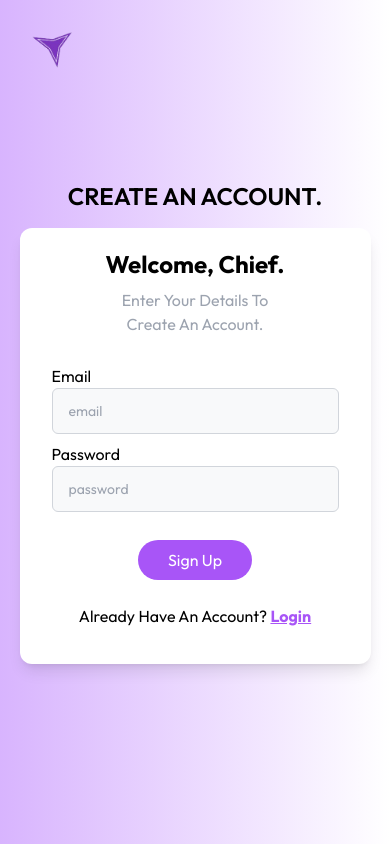
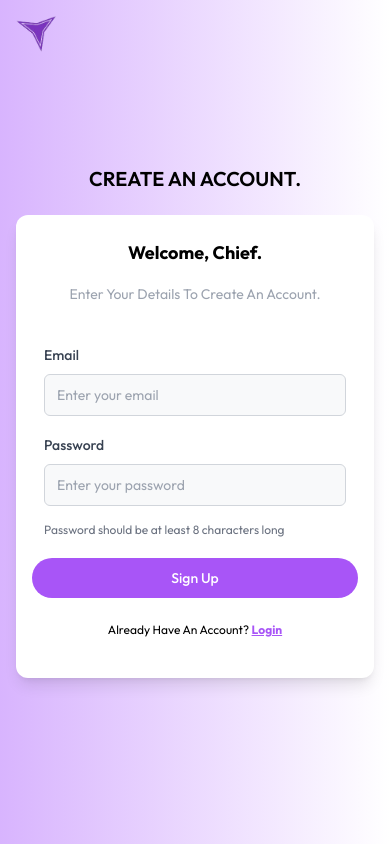
Before and after one commit to TEE2DWHY/vybesAppAdmin, a Next.js app: page /register in a window 390 px wide. Built offline with nearby package versions, Linux system fonts and the light colour scheme; no server answers; what @ant-design/nextjs-registry would draw is missing.

Commit message:
fixed mobile responsiveness for register page

```diff
--- a/app/register/page.tsx
+++ b/app/register/page.tsx
@@ -14,6 +14,7 @@ const Page = () => {
     email: "",
     password: "",
   });
+  const [isLoading, setIsLoading] = useState(false);
 
   const handleInputChange = (e: React.ChangeEvent<HTMLInputElement>) => {
     const { name, value } = e.target;
@@ -25,7 +26,11 @@ const Page = () => {
 
   const handleSubmit = async (e: React.FormEvent<HTMLFormElement>) => {
     e.preventDefault();
-    messageApi.loading("Creating An Account..");
+    setIsLoading(true);
+    messageApi.loading(
+      <div className="font-[outfit]">Creating An Account..</div>
+    );
+
     try {
       const response = await authInstance.post("/register", formData);
       console.log(response.data);
@@ -45,64 +50,101 @@ const Page = () => {
           <div className="font-[outfit]">An unexpected error occurred.</div>
         );
       }
+    } finally {
+      setIsLoading(false);
     }
   };
 
   return (
     <>
       {contextHolder}
-      <div className="bg-gradient-to-r from-purple-300 to-white">
+      <div className="min-h-screen bg-gradient-to-r from-purple-300 to-white relative overflow-hidden">
+        {/* Logo - responsive positioning */}
         <Image
           src={"/images/logo.png"}
           alt="logo"
           width={40}
           height={40}
-          className="absolute top-8 left-8 cursor-pointer"
+          className="absolute top-4 left-4 sm:top-8 sm:left-8 cursor-pointer z-10"
           priority
         />
-        <div className="flex flex-col items-center justify-center h-[100vh] capitalize text-2xl">
-          <h1 className="font-semibold mb-4 text-[24px] uppercase text-center lg:text-3xl">
+
+        {/* Main content container */}
+        <div className="flex flex-col items-center justify-center min-h-screen px-4 py-8 sm:px-6 lg:px-8">
+          {/* Title - responsive text sizing */}
+          <h1 className="font-semibold mb-6 sm:mb-8 text-xl sm:text-2xl md:text-3xl lg:text-4xl uppercase text-center leading-tight">
             Create An Account.
           </h1>
+
+          {/* Form container - improved responsive widths */}
           <form
             onSubmit={handleSubmit}
-            className="bg-white rounded-xl py-5 px-3 gap-2 flex flex-col w-[90%] sm:w-[55%] lg:w-[35%] shadow-lg"
+            className="bg-white rounded-xl py-6 px-4 sm:py-8 sm:px-6 gap-2 flex flex-col w-full max-w-sm sm:max-w-md lg:max-w-lg xl:max-w-xl shadow-lg"
           >
-            <h2 className="text-black text-center text-3x font-bold">
+            {/* Form header */}
+            <h2 className="text-black text-center text-lg sm:text-xl md:text-2xl font-bold mb-2">
               Welcome, Chief.
             </h2>
-            <p className="capitalize text-base text-gray-400 text-center w-3/5 self-center">
+            <p className="capitalize text-sm sm:text-base text-gray-400 text-center max-w-xs mx-auto leading-relaxed mb-4">
               Enter your details to create an account.
             </p>
-            <div className="w-[100%] flex flex-col p-5">
-              <label className="text-base">Email</label>
+
+            {/* Form fields */}
+            <div className="w-full flex flex-col p-3 sm:p-5 space-y-4">
+              {/* Email field */}
+              <div className="space-y-2">
+                <label className="text-sm sm:text-base font-medium text-gray-700">
+                  Email
+                </label>
                 <input
                   type="email"
                   name="email"
-                className="border border-gray-300 px-4 py-3 rounded-md text-sm w-full  bg-[#F8F9FA] outline-none text-black mb-2"
-                placeholder="email"
+                  className="border border-gray-300 px-3 sm:px-4 py-2.5 sm:py-3 rounded-md text-sm w-full bg-[#F8F9FA] outline-none text-black focus:border-purple-500 focus:ring-1 focus:ring-purple-500 transition-colors disabled:opacity-50"
+                  placeholder="Enter your email"
                   required
                   value={formData.email}
                   onChange={handleInputChange}
+                  disabled={isLoading}
                 />
-              <label className="text-base">Password</label>
+              </div>
+
+              {/* Password field */}
+              <div className="space-y-2">
+                <label className="text-sm sm:text-base font-medium text-gray-700">
+                  Password
+                </label>
                 <input
                   type="password"
                   name="password"
-                className="border border-gray-300 px-4 py-3 rounded-md text-sm w-full  bg-[#F8F9FA] outline-none text-black"
-                placeholder="password"
+                  className="border border-gray-300 px-3 sm:px-4 py-2.5 sm:py-3 rounded-md text-sm w-full bg-[#F8F9FA] outline-none text-black focus:border-purple-500 focus:ring-1 focus:ring-purple-500 transition-colors disabled:opacity-50"
+                  placeholder="Enter your password"
                   required
                   value={formData.password}
                   onChange={handleInputChange}
+                  disabled={isLoading}
                 />
               </div>
-            <button className="bg-purple-500 w-[35%] text-base rounded-3xl p-2 text-white self-center">
-              Sign Up
+
+              {/* Password requirements hint */}
+              <div className="text-xs text-gray-500 mt-1">
+                <p>Password should be at least 8 characters long</p>
+              </div>
+            </div>
+
+            {/* Sign up button */}
+            <button
+              type="submit"
+              disabled={isLoading}
+              className="bg-purple-500 hover:bg-purple-600 disabled:bg-purple-300 disabled:cursor-not-allowed w-full sm:w-2/3 md:w-1/2 text-sm sm:text-base rounded-3xl py-2.5 sm:py-3 text-white self-center transition-colors font-medium"
+            >
+              {isLoading ? "Creating Account..." : "Sign Up"}
             </button>
-            <p className="text-base text-center my-4">
-              Already Have An Account?{"  "}{" "}
+
+            {/* Login link */}
+            <p className="text-xs sm:text-sm text-center my-4 px-2">
+              Already Have An Account?{" "}
               <Link href="/">
-                <span className="font-bold underline text-purple-500 cursor-pointer">
+                <span className="font-bold underline text-purple-500 cursor-pointer hover:text-purple-600 transition-colors">
                   Login
                 </span>
               </Link>
```
Lines whose indentation alone changed are shown as unchanged.
